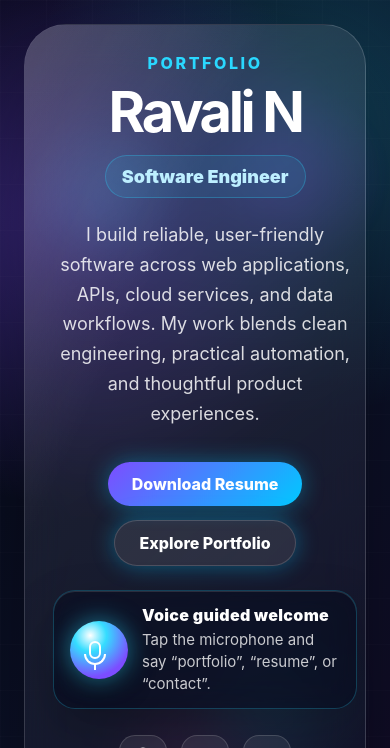
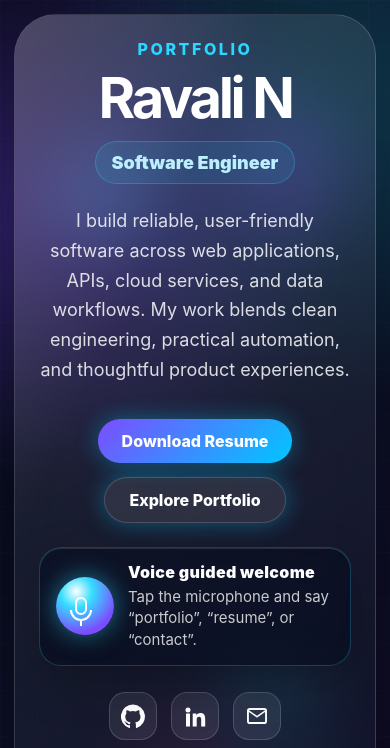
Before and after one commit to ravalireddy-24/Portfolio, a Flask app: page / in a window 390 px wide. Shown: the top 748 px of the page. Run offline with Flask 3, Linux system fonts and the light colour scheme.

Commit message:
Changes in frontpage

```diff
--- a/static/css/style.css
+++ b/static/css/style.css
@@ -744,19 +744,23 @@ body::before {
 .landing-page {
   position: relative;
   z-index: 1;
-  min-height: 100vh;
+  min-height: 100svh;
   display: grid;
-  place-items: center;
-  padding: clamp(24px, 5vw, 64px);
+  place-items: stretch;
+  padding: clamp(16px, 3vw, 42px);
 }
 
 .landing-card {
-  width: min(1120px, 100%);
+  width: min(1180px, 100%);
+  min-height: calc(100vh - clamp(16px, 3vw, 42px) * 2);
+  min-height: calc(100svh - clamp(16px, 3vw, 42px) * 2);
+  align-self: center;
+  justify-self: center;
   display: grid;
   grid-template-columns: minmax(0, 1.05fr) minmax(280px, .75fr);
   align-items: center;
-  gap: clamp(32px, 6vw, 76px);
-  padding: clamp(28px, 5vw, 64px);
+  gap: clamp(28px, 5vw, 72px);
+  padding: clamp(24px, 4vw, 56px);
   border: 1px solid rgba(255, 255, 255, .16);
   border-radius: 42px;
   background: linear-gradient(145deg, rgba(255, 255, 255, .11), rgba(7, 11, 31, .72));
@@ -835,7 +839,7 @@ body::before {
   position: relative;
   display: grid;
   place-items: center;
-  min-height: clamp(330px, 42vw, 500px);
+  min-height: clamp(360px, 48vw, 560px);
 }
 
 .portrait-glow {
@@ -851,7 +855,7 @@ body::before {
 
 .professional-photo {
   position: relative;
-  width: min(360px, 78vw);
+  width: min(390px, 78vw);
   aspect-ratio: 1;
   object-fit: cover;
   border: 5px solid rgba(255, 255, 255, .72);
@@ -885,8 +889,13 @@ body::before {
 }
 
 @media (max-width: 820px) {
+    .landing-page {
+    place-items: start stretch;
+    padding: 14px;
+  }
   .landing-card {
     grid-template-columns: 1fr;
+        min-height: calc(100svh - 28px);
     text-align: center;
   }
 
@@ -1007,21 +1016,7 @@ body::before {
 }
 
 .floating-mic {
-  position: absolute;
-  right: clamp(14px, 4vw, 48px);
-  bottom: clamp(32px, 7vw, 78px);
-  z-index: 3;
-  display: grid;
-  place-items: center;
-  width: 74px;
-  height: 74px;
-  border: 1px solid rgba(255, 255, 255, .26);
-  border-radius: 28px;
-  color: #dff9ff;
-  background: linear-gradient(145deg, rgba(255, 255, 255, .18), rgba(5, 10, 28, .72));
-  box-shadow: 0 22px 48px rgba(0, 0, 0, .38), 0 0 28px rgba(42, 216, 255, .26);
-  backdrop-filter: blur(16px);
-  animation: avatar-float 4.8s ease-in-out infinite;
+  display: none;
 }
 
 .front-page-button {
```
